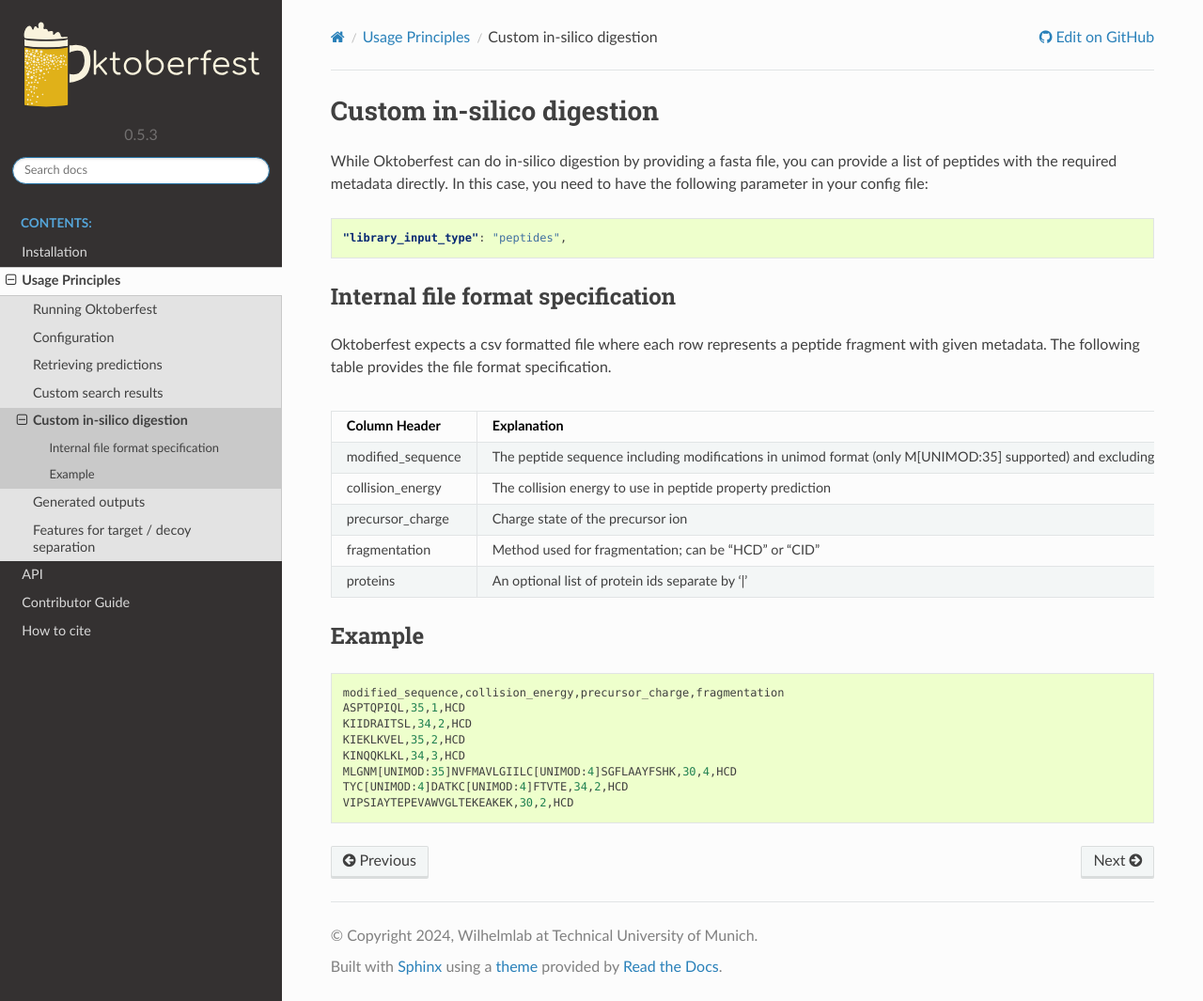
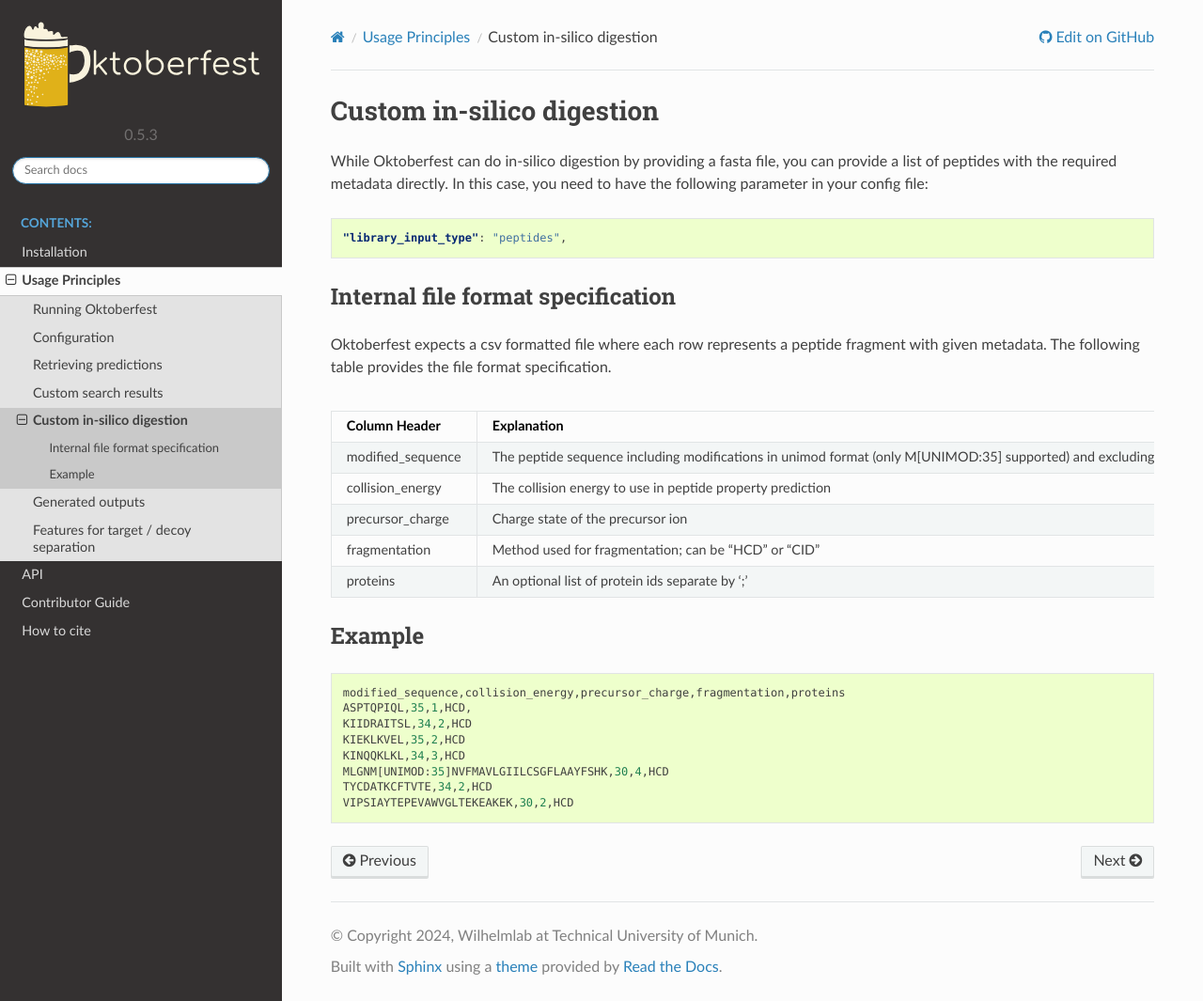
Before and after one commit to wilhelm-lab/oktoberfest, a Sphinx documentation site: the page built from docs/peptides_format.rst, in a window 1280 px wide and 1065 px high. Shown: the whole window at 94% size. Built offline with Sphinx 7.4.7 and the Read the Docs theme 2.0.0, drawn with Linux system fonts in a browser that asks for light colours.

Commit message:
changed delimiter of proteins to ';'

```diff
--- a/docs/peptides_format.rst
+++ b/docs/peptides_format.rst
@@ -17,7 +17,7 @@ Oktoberfest expects a csv formatted file where each row represents a peptide fra
     +-------------------+-------------------------------------------------------------------------------------------------------------------------------------------------------------------------------------------------------------------------------------------------------------------------------------+
     | Column Header     | Explanation                                                                                                                                                                                                                                                                         |
     +===================+=====================================================================================================================================================================================================================================================================================+
-    | modified_sequence | The peptide sequence including modifications in unimod format (only M[UNIMOD:35] supported) and excluding the fixed modification C[UNIMOD:35] (Carbamidomethylation) as this modification will be added automatically. If you add C[UNIMOD:35] manually, you will get wrong results.|
+    | modified_sequence | The peptide sequence including modifications in unimod format (only M[UNIMOD:35] supported) and excluding the fixed modification C[UNIMOD:4] (Carbamidomethylation) as this modification will be added automatically. If you add C[UNIMOD:4] manually, you will get wrong results.  |
     +-------------------+-------------------------------------------------------------------------------------------------------------------------------------------------------------------------------------------------------------------------------------------------------------------------------------+
     | collision_energy  | The collision energy to use in peptide property prediction                                                                                                                                                                                                                          |
     +-------------------+-------------------------------------------------------------------------------------------------------------------------------------------------------------------------------------------------------------------------------------------------------------------------------------+
@@ -25,7 +25,7 @@ Oktoberfest expects a csv formatted file where each row represents a peptide fra
     +-------------------+-------------------------------------------------------------------------------------------------------------------------------------------------------------------------------------------------------------------------------------------------------------------------------------+
     | fragmentation     | Method used for fragmentation; can be "HCD" or "CID"                                                                                                                                                                                                                                |
     +-------------------+-------------------------------------------------------------------------------------------------------------------------------------------------------------------------------------------------------------------------------------------------------------------------------------+
-    | proteins          | An optional list of protein ids separate by '\|'                                                                                                                                                                                                                                    |
+    | proteins          | An optional list of protein ids separate by ';'                                                                                                                                                                                                                                     |
     +-------------------+-------------------------------------------------------------------------------------------------------------------------------------------------------------------------------------------------------------------------------------------------------------------------------------+
 
 
@@ -34,11 +34,11 @@ Example
 
 .. code-block::
 
-    modified_sequence,collision_energy,precursor_charge,fragmentation
-    ASPTQPIQL,35,1,HCD
+    modified_sequence,collision_energy,precursor_charge,fragmentation,proteins
+    ASPTQPIQL,35,1,HCD,
     KIIDRAITSL,34,2,HCD
     KIEKLKVEL,35,2,HCD
     KINQQKLKL,34,3,HCD
-    MLGNM[UNIMOD:35]NVFMAVLGIILC[UNIMOD:4]SGFLAAYFSHK,30,4,HCD
-    TYC[UNIMOD:4]DATKC[UNIMOD:4]FTVTE,34,2,HCD
+    MLGNM[UNIMOD:35]NVFMAVLGIILCSGFLAAYFSHK,30,4,HCD
+    TYCDATKCFTVTE,34,2,HCD
     VIPSIAYTEPEVAWVGLTEKEAKEK,30,2,HCD
```
Also changed, not shown: 1 other file.
